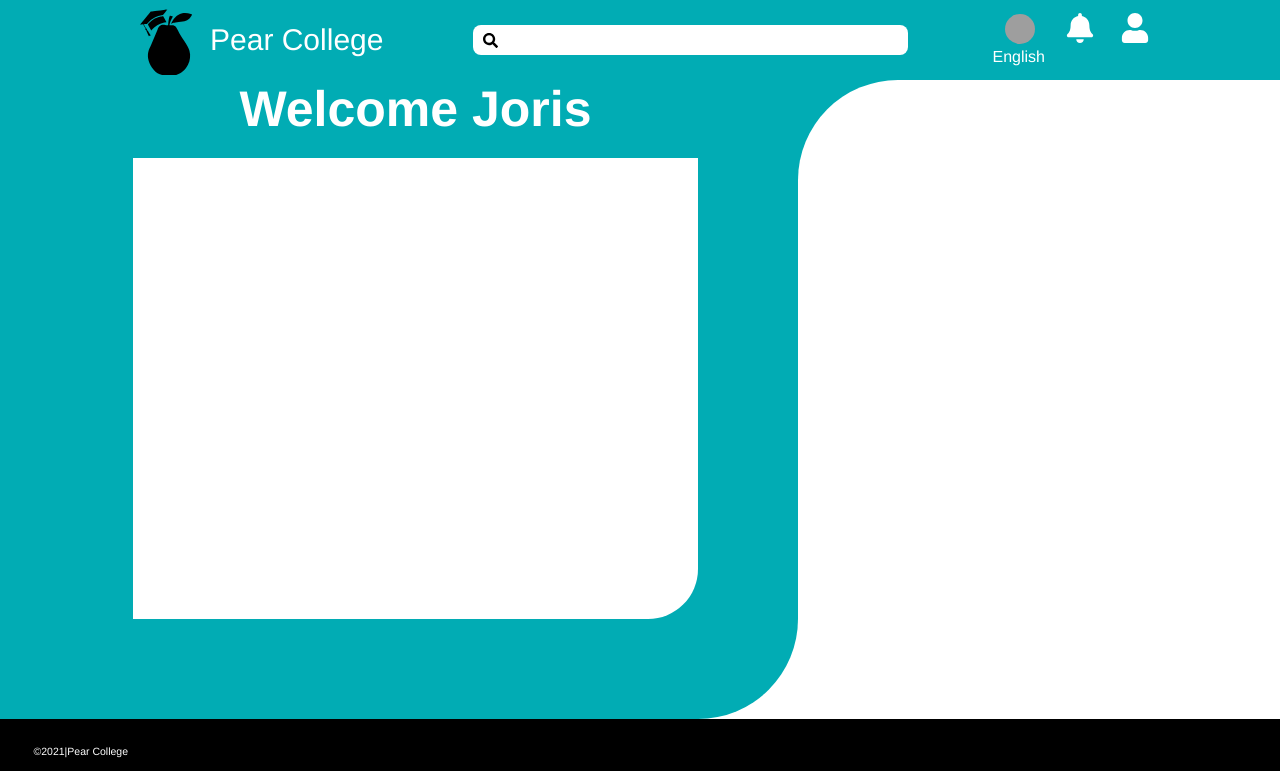
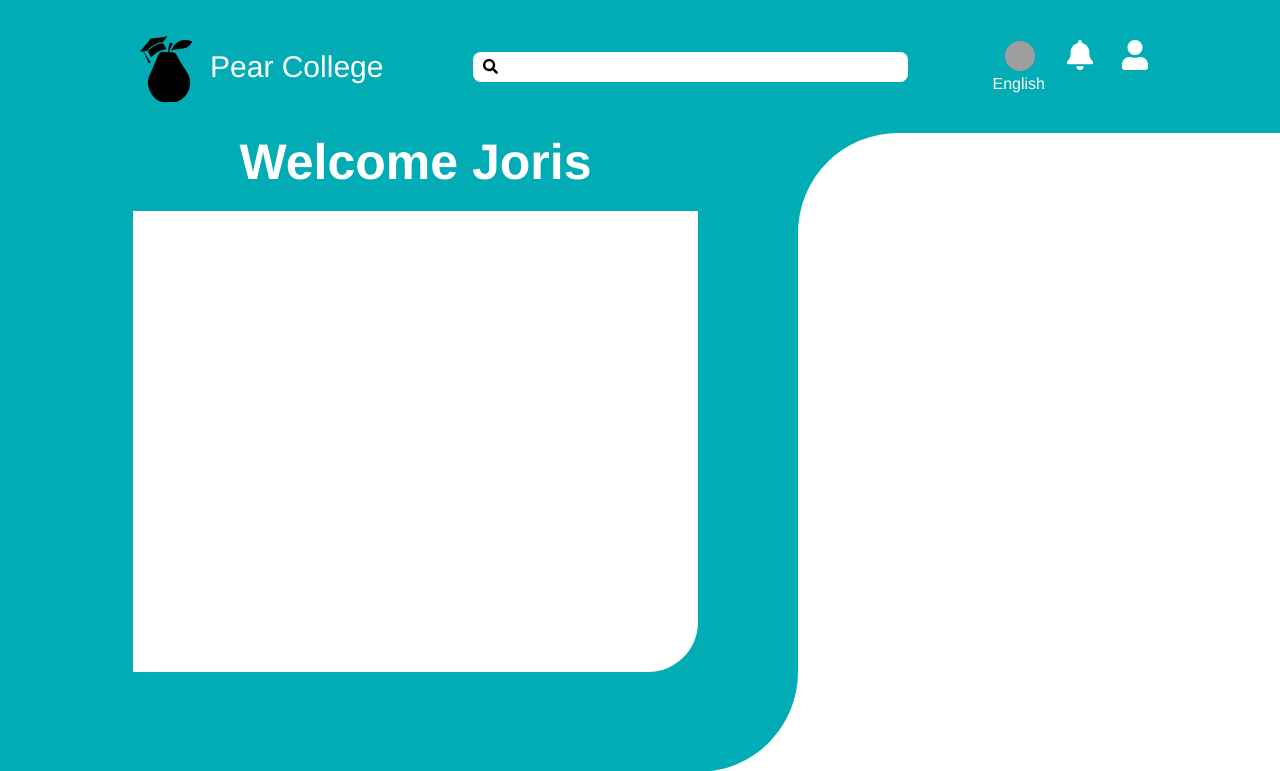
Before and after one commit to ronaldNederveen/PearCollege, a PHP site: page /index.php in a window 1280 px wide. Shown: the top 771 px of the page. Run offline with PHP 8.4, Linux system fonts and the light colour scheme; grey boxes are pictures that could not be loaded.

Commit message:
fixed header height

```diff
--- a/assets/css/style.css
+++ b/assets/css/style.css
@@ -208,6 +208,7 @@ header {
     display: flex;
     justify-content: space-between;
     align-items: center;
+    height: 133px;
 }
 
 
@@ -369,12 +370,11 @@ header {
 
 /* End footer style*/
 
+
 /* Popups */
 
-
 /* User */
-
-.popup_user .container {
+.popup_user .container{
     display: flex;
     justify-content: center;
     position: absolute;
@@ -385,7 +385,6 @@ header {
     width: 492px;
     animation: popup_user ease .5s;
 }
-
 .popup_user {
     background-color: rgba(0, 0, 0, 60%);
     width: 100vw;
@@ -395,12 +394,10 @@ header {
     z-index: 9;
     animation: background ease .5s;
 }
-
 .popup_user .links a {
     color: var(--clr-turquoise);
     margin-bottom: 20px;
 }
-
 .popup_user .links {
     display: flex;
     flex-direction: column;
@@ -410,21 +407,17 @@ header {
     left: 50%;
     transform: translateX(-50%);
 }
-
 .popup_user p.type {
     font-size: 22px;
     margin-top: 93px;
 }
-
 .popup_user p.input {
     color: var(--clr-gray-1);
     font-size: 20px;
 }
-
 .popup_user .type.nomargin {
     margin-top: 50px;
 }
-
 .popup_user h2 {
     font-size: 30px;
     text-align: center;
@@ -432,28 +425,23 @@ header {
     padding: 20px;
     margin-top: 80px;
 }
-
 .popup_user .box {
     width: 394px;
     position: relative;
     height: 100%;
 }
-
 .popup_user .content {
     margin: 0 80px;
 }
-
 .cross {
     width: 50px;
     height: 50px;
     position: absolute;
 }
-
 .popup_user .cross {
     top: 30px;
     right: 30px;
 }
-
 .line {
     width: 70px;
     height: 5px;
@@ -462,11 +450,9 @@ header {
     top: 23px;
     left: -10px;
 }
-
 .line.first {
     transform: rotate(45deg);
 }
-
 .line.second {
     transform: rotate(-45deg);
 }
```
